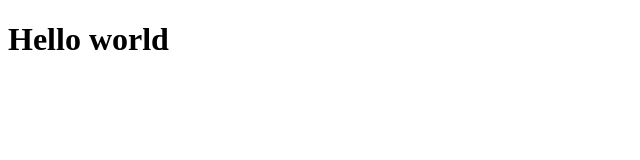
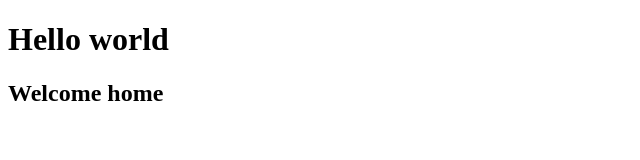
Before and after one commit to TahirYahya12/projek-miya, a plain HTML site: page index.html in a window 1280 px wide. Shown: the whole page, without its empty margins (0-640 px from the left). Drawn offline with Linux system fonts and the light colour scheme.

Commit message:
admin, about, home all downe

```diff
--- a/index.html
+++ b/index.html
@@ -8,5 +8,6 @@
 </head>
 <body>
     <h1>Hello world </h1>
+    <h2>Welcome home</h2>
 </body>
 </html>
```
